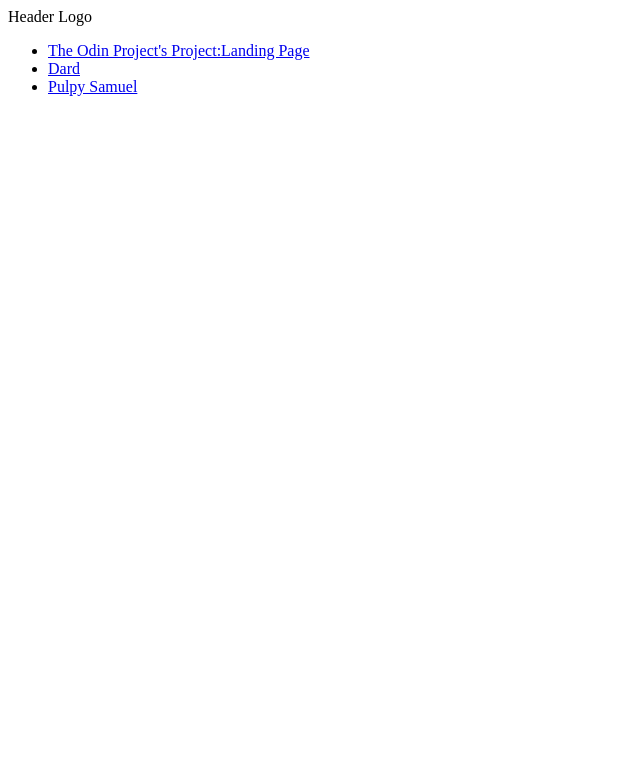
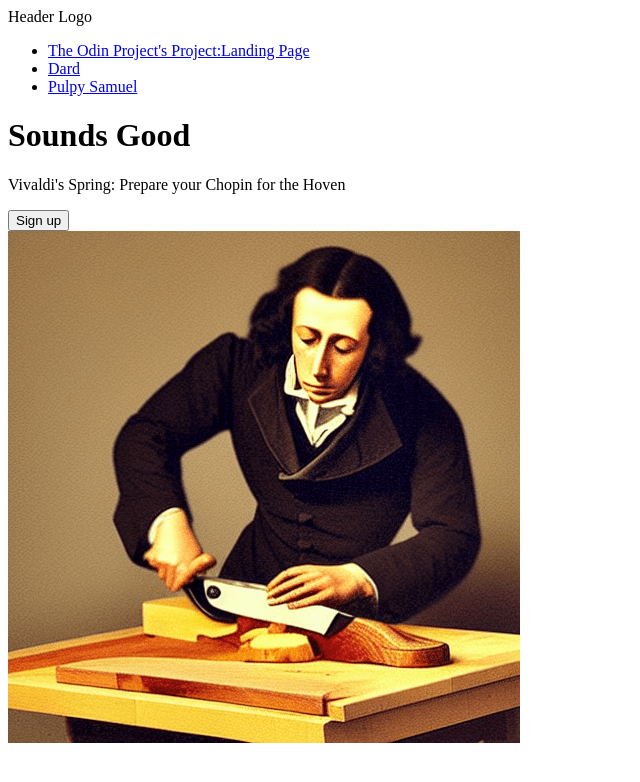
Before and after one commit to sereneThePity/project-landing-page, a plain HTML site: page index.html in a window 1280 px wide. Shown: the whole page, without its empty margins (0-640 px from the left). Drawn offline with Linux system fonts and the light colour scheme.

Commit message:
Create face elements; body anatomy for the layout

```diff
--- a/index.html
+++ b/index.html
@@ -23,6 +23,13 @@
             </li>
         </ul>
     </header>
-
+    <div class="face">
+        <div class="left-face">
+            <h1 class="title">Sounds Good</h1>
+            <p>Vivaldi's Spring: Prepare your Chopin for the Hoven</p>
+            <button>Sign up</button>
+        </div>
+        <img src="reference images/chopin-chopping.png" alt="be-right-bach">
+    </div>
 </body>
 </html>
```
Also changed, not shown: reference images/chopin-chopping.png (added).
